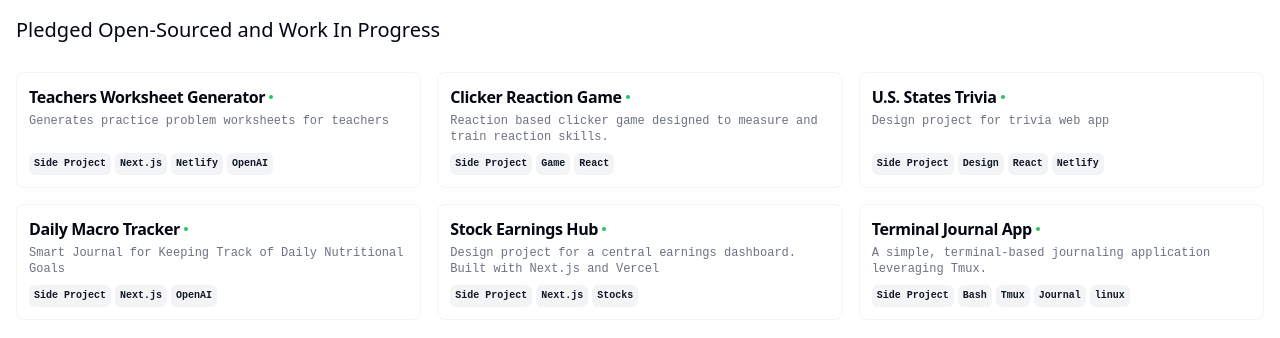
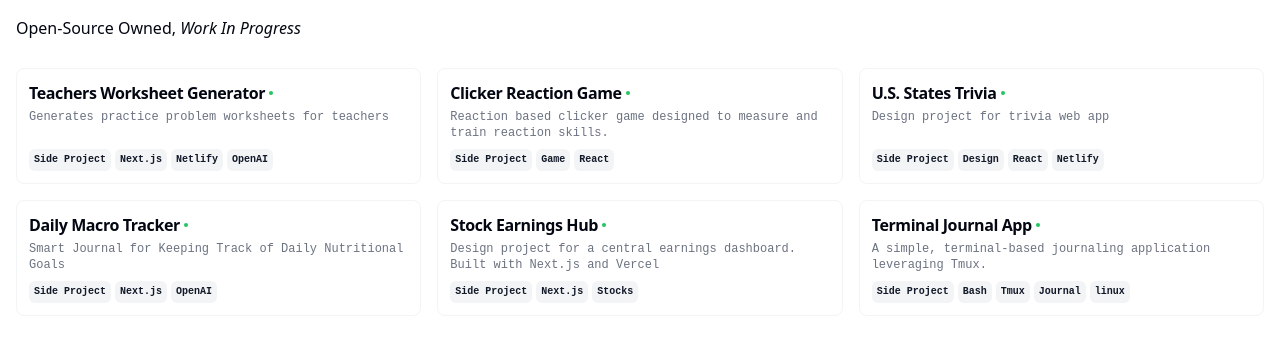
Before and after one commit to deonneon/cv, a Next.js app: page /projects in a window 1280 px wide. Shown: the top 338 px of the page. Built offline with nearby package versions, Linux system fonts and the light colour scheme.

Commit message:
cleaned up

```diff
--- a/src/pages/projects.tsx
+++ b/src/pages/projects.tsx
@@ -7,7 +7,9 @@ export default function ProjectsPage() {
   return (
     <main className="container mx-auto p-4">
       <Section className="space-y-4">
-        <h2 className="text-xl">Pledged Open-Sourced and Work In Progress</h2>
+        <h2 className="text-l pb-0">
+          Open-Source Owned, <span className="italic">Work In Progress</span>
+        </h2>
         <div className="grid grid-cols-1 gap-4 md:grid-cols-2 lg:grid-cols-3">
           {RESUME_DATA.projects.map((project) => (
             <ProjectCard
```
